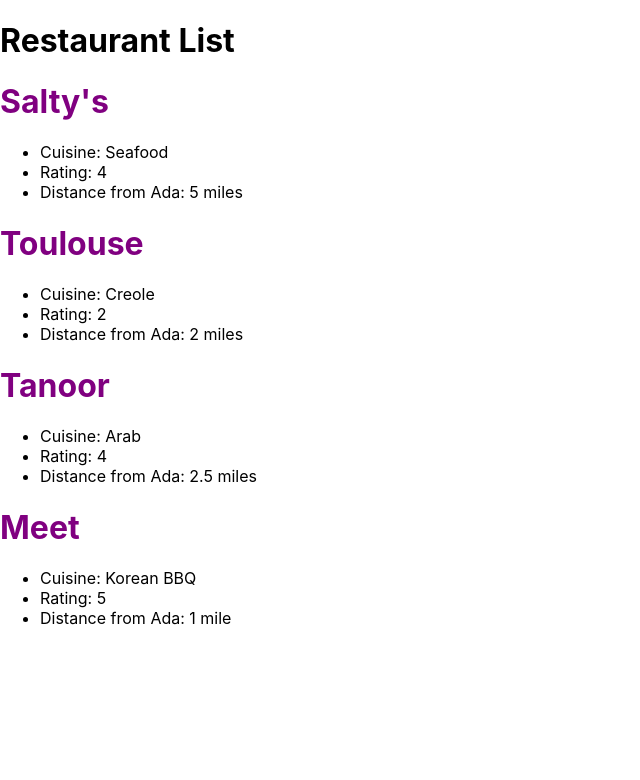
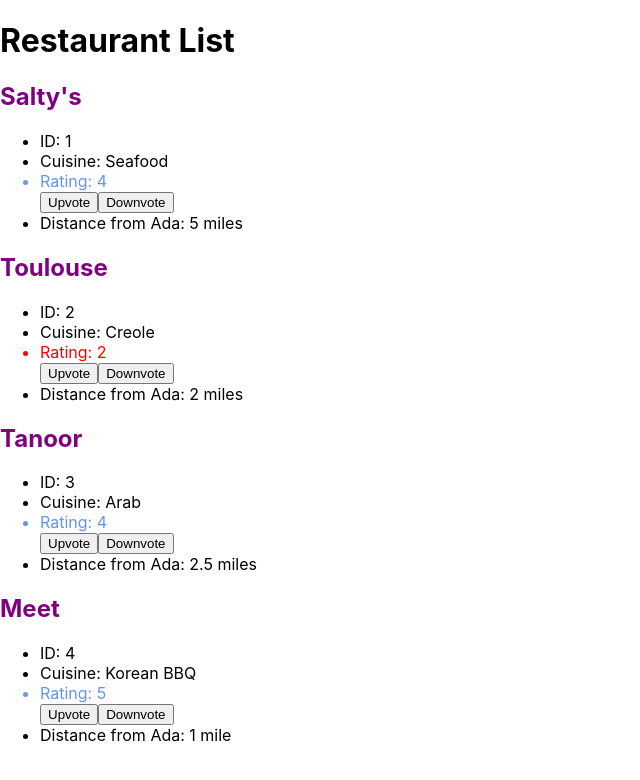
Before and after one commit to Coolcud/flasky-frontend-ruby, a React (Create React App) app: page / in a window 1280 px wide. Shown: the top 780 px of the page, without its empty margins (0-640 px from the left). Built offline with nearby package versions, Linux system fonts and the light colour scheme.

Commit message:
Added react hook to update state of rating

```diff
--- a/src/components/Restaurant.js
+++ b/src/components/Restaurant.js
@@ -1,13 +1,37 @@
-import "./Restaurant.css";
+import './Restaurant.css';
 import PropTypes from 'prop-types';
+import { useState } from 'react';
 
 const Restaurant = ({ id, name, cuisine, rating, distance }) => {
+  const [updateRating, setRating] = useState(rating);
+
+  const changeRating = (direction) => {
+    if (direction === 'up') {
+      setRating(updateRating + 1);
+    } else if (direction === 'down') {
+      setRating(updateRating - 1);
+    }
+  };
+
+  const determineColor = () => {
+    if (updateRating > 5) {
+      return 'high-rating';
+    } else if (updateRating > 3) {
+      return 'rating';
+    } else {
+      return 'low-rating';
+    }
+  }
+
   return (
     <div>
-      <h1 className="restaurant-title">{name}</h1>
+      <h2 className="restaurant-title">{name}</h2>
       <ul>
+        <li>ID: {id}</li>
         <li>Cuisine: {cuisine}</li>
-        <li>Rating: {rating}</li>
+        <li className={determineColor()}>Rating: {updateRating}</li>
+        <button onClick={() => changeRating('up')}>Upvote</button>
+        <button onClick={() => changeRating('down')}>Downvote</button>
         <li>Distance from Ada: {distance}</li>
       </ul>
     </div>
```
